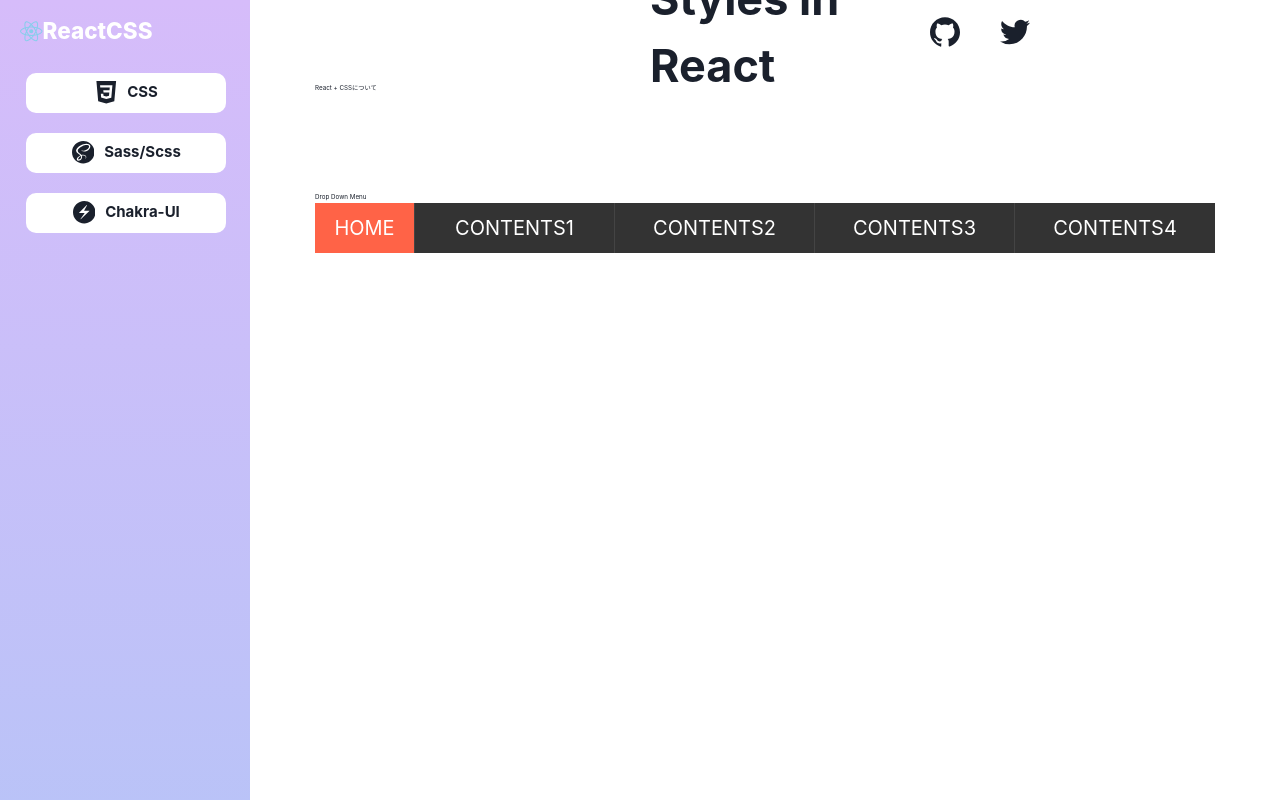
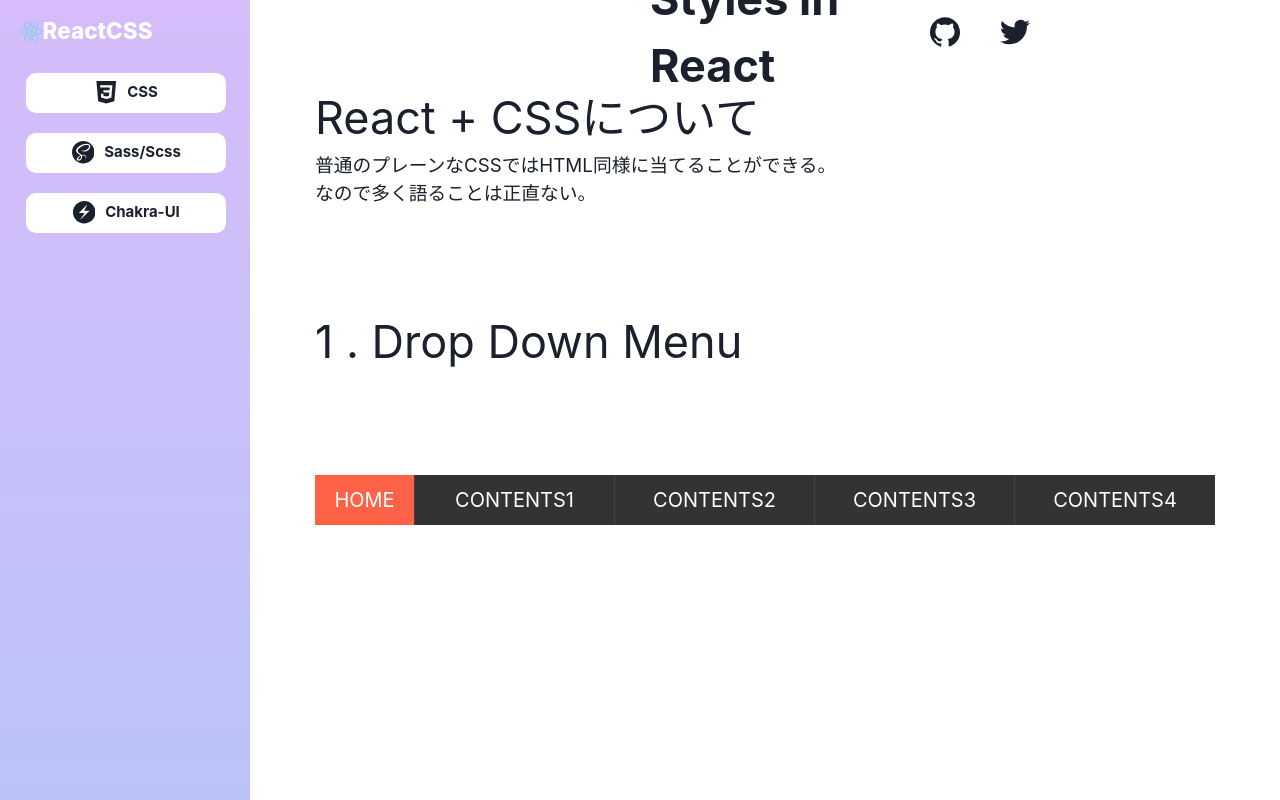
Before and after one commit to RikutoOgaki/React-CSSpage, a Next.js app: page /CSSpage in a window 1280 px wide. Built offline with nearby package versions, Linux system fonts and the light colour scheme.

Commit message:
ReactCSS

```diff
--- a/src/pages/components/CSScontents.tsx
+++ b/src/pages/components/CSScontents.tsx
@@ -19,20 +19,18 @@ export default function CSS() {
                     margin={'0 3rem'}
                     padding={'2rem'}>
                     <Box as='section'>
-                        <Box>
-                            <Text>React + CSSについて</Text>
-                        </Box>
-                        <Box>
-                            <Text></Text>
-                        </Box>
+                        <Text fontSize={'7xl'}>React + CSSについて</Text>
+                        <Text fontSize={'3xl'}>
+                            普通のプレーンなCSSではHTML同様に当てることができる。<br />
+                            なので多く語ることは正直ない。
+                        </Text>
                     </Box>
-                    <Box>
-                        <Box>
-                            <Text>Drop Down Menu</Text>
-                        </Box>
-                        <Box height={'25rem'}>
+                    <Box as='section'>
+                        <Text fontSize={'7xl'}>1 . Drop Down Menu</Text>
+                        <Box marginTop={'10rem'} height={'25rem'}>
                             <Drop />
                         </Box>
+
                     </Box>
                 </Flex>
             </Flex>
```
Also changed, not shown: src/pages/components/CSSstyle.module.css (added).
